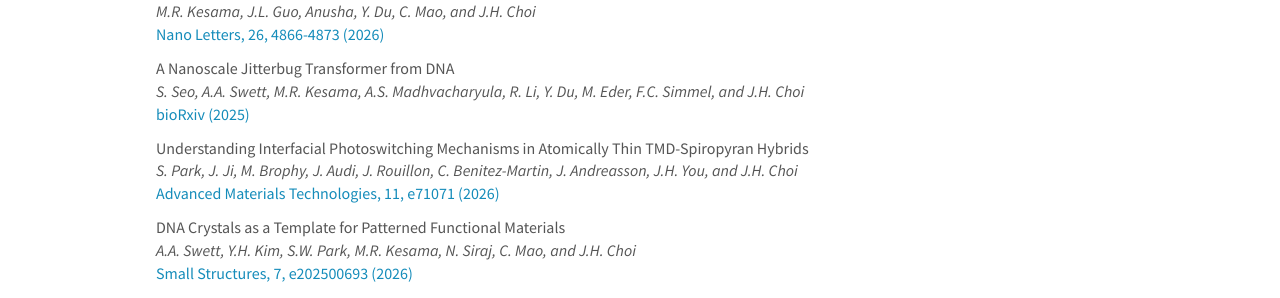
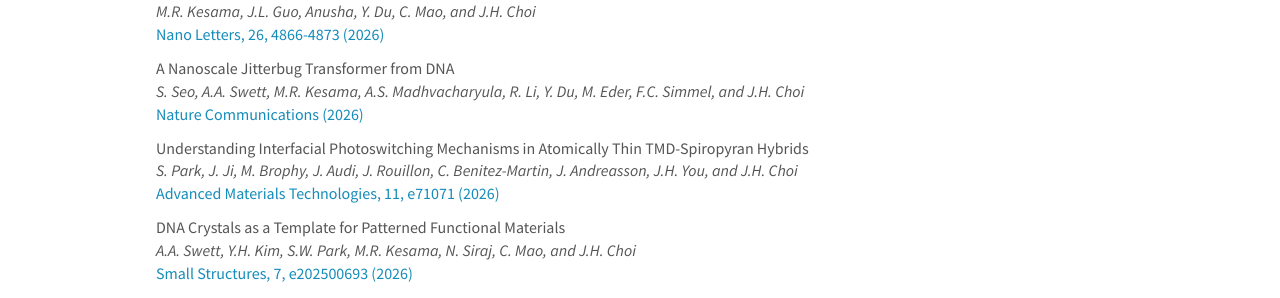
Before and after one commit to choidnalab/choidnalab.github.io, a Jekyll site: the page built from _pages/publications.md, in a window 1280 px wide and 900 px high. Shown: the part 284-582 px from the top of the window. Built offline with Jekyll 4.4.1, drawn with Linux system fonts in a browser that asks for light colours; nearby versions of some CDN libraries.

Commit message:
Update publication display name to Nature Communications

```diff
--- a/_data/publist.yml
+++ b/_data/publist.yml
@@ -24,7 +24,7 @@
   authors: S. Seo, A.A. Swett, M.R. Kesama, A.S. Madhvacharyula, R. Li, Y. Du, M. Eder, F.C. Simmel, and J.H. Choi
   link:
     url:
-    display: bioRxiv (2025)
+    display: Nature Communications (2026)
   highlight: 0
   news2:
 
```
